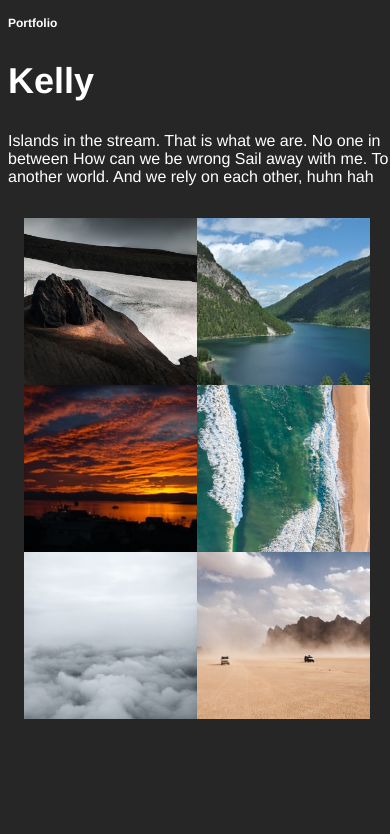
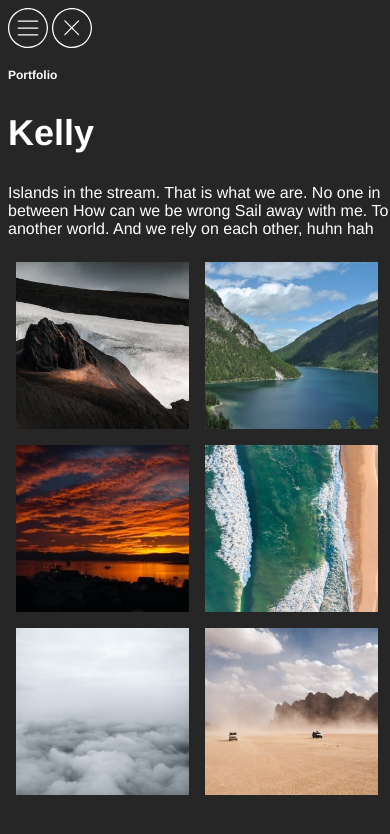
Before and after one commit to LB552/html10, a plain HTML site: page index.html in a window 390 px wide. Shown: the top 834 px of the page. Drawn offline with Linux system fonts and the light colour scheme.

Commit message:
Added hamburger and close

```diff
--- a/index.html
+++ b/index.html
@@ -8,7 +8,8 @@
 </head>
 <body>
     <nav>
-
+        <img src="Hamburger icon.svg">
+        <img src="Close icon.svg">
     </nav>
 
     <section class="container">
--- a/style.css
+++ b/style.css
@@ -57,6 +57,7 @@ body {
 .picture-container {
     width: 173px;
     height: 167px;
+    margin: 0.5rem;
 }
 
 .pictures img {
@@ -64,7 +65,6 @@ body {
     height: 167px;
     overflow: hidden;
     object-fit: cover;
-    margin: 1rem;
 }
 
 .mountain {
```
